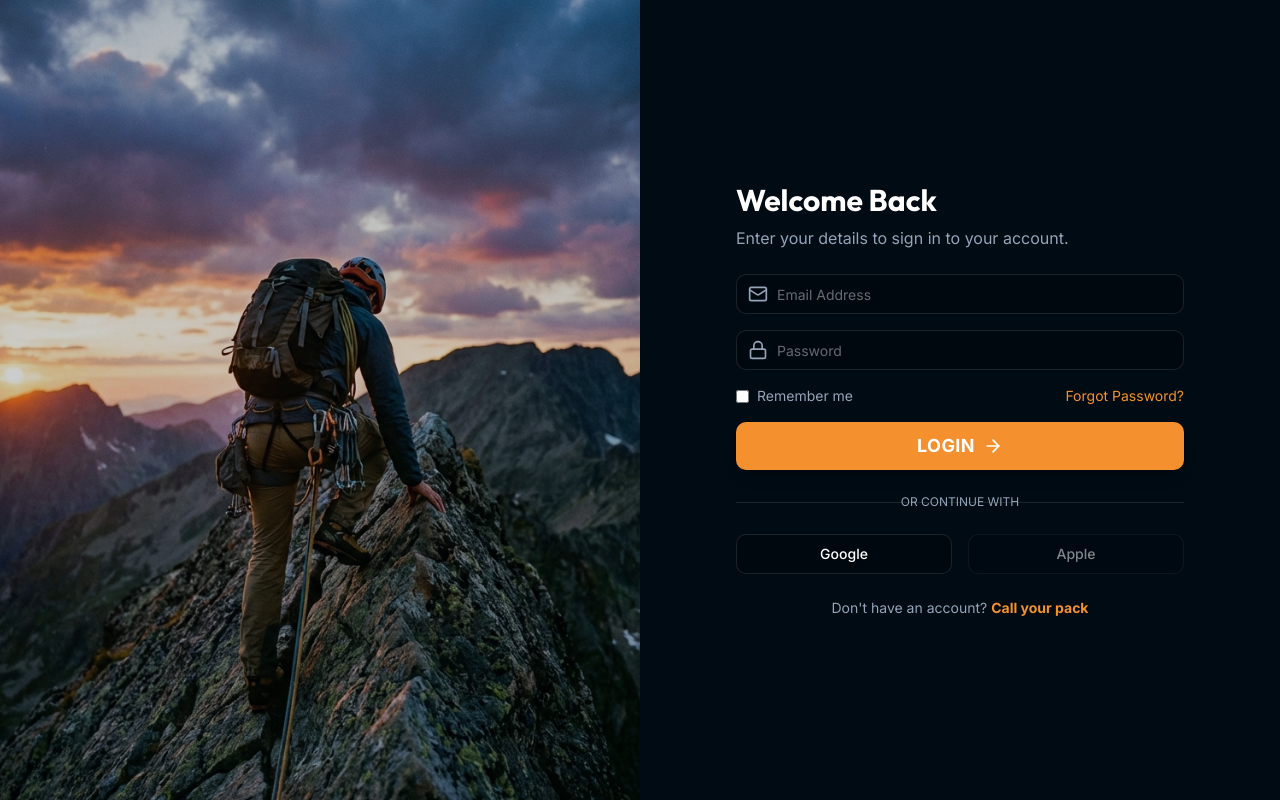
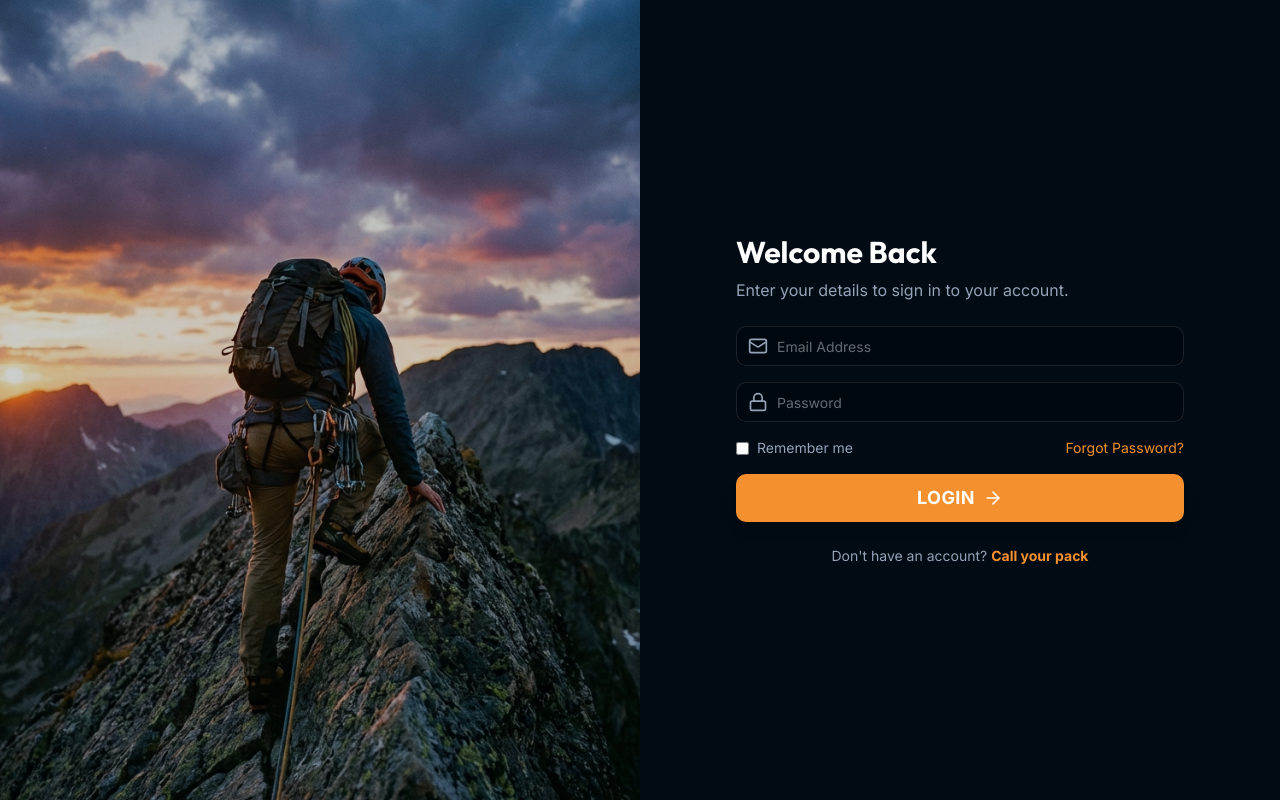
Before and after one commit to puffball0/Howl, a React app in the folder frontend/: page /login in a window 1280 px wide. Built offline with nearby package versions, Linux system fonts and the light colour scheme; no server answers; the HTML template or start-up script is replaced by a standard one.

Commit message:
implementing 'remember me' functionality

```diff
--- a/frontend/src/contexts/AuthContext.tsx
+++ b/frontend/src/contexts/AuthContext.tsx
@@ -13,7 +13,7 @@ interface AuthContextType {
     user: UserProfile | null;
     isLoading: boolean;
     isAuthenticated: boolean;
-    login: (email: string, password: string) => Promise<void>;
+    login: (email: string, password: string, rememberMe?: boolean) => Promise<void>;
     register: (email: string, password: string, displayName?: string) => Promise<void>;
     logout: () => void;
     googleLogin: () => void;
@@ -77,9 +77,9 @@ export const AuthProvider: React.FC<AuthProviderProps> = ({ children }) => {
         }
     }, []);
 
-    const login = async (email: string, password: string): Promise<void> => {
+    const login = async (email: string, password: string, rememberMe: boolean = true): Promise<void> => {
         const response = await authApi.login(email, password);
-        setTokens(response.access_token, response.refresh_token);
+        setTokens(response.access_token, response.refresh_token, rememberMe);
         const profile = await userApi.getProfile();
         setUser(profile);
     };
--- a/frontend/src/pages/Login.tsx
+++ b/frontend/src/pages/Login.tsx
@@ -7,7 +7,7 @@ import { useAuth } from "../contexts/AuthContext";
 
 const Login = () => {
     const navigate = useNavigate();
-    const { login, googleLogin } = useAuth();
+    const { login } = useAuth();
     const [email, setEmail] = useState("");
     const [password, setPassword] = useState("");
     const [isLoading, setIsLoading] = useState(false);
@@ -98,35 +98,7 @@ const Login = () => {
                 </Button>
             </form>
 
-            <div className="relative">
-                <div className="absolute inset-0 flex items-center">
-                    <span className="w-full border-t border-white/10" />
-                </div>
-                <div className="relative flex justify-center text-xs uppercase">
-                    <span className="bg-howl-navy lg:bg-transparent px-2 text-muted-foreground px-2">
-                        Or continue with
-                    </span>
-                </div>
-            </div>
 
-            <div className="grid grid-cols-2 gap-4">
-                <Button
-                    variant="outline"
-                    className="bg-black/20 border-white/10 text-white hover:bg-white/10 hover:text-white"
-                    onClick={googleLogin}
-                    type="button"
-                >
-                    Google
-                </Button>
-                <Button
-                    variant="outline"
-                    className="bg-black/20 border-white/10 text-white hover:bg-white/10 hover:text-white"
-                    type="button"
-                    disabled
-                >
-                    Apple
-                </Button>
-            </div>
 
             <p className="text-center text-sm text-muted-foreground">
                 Don&apos;t have an account?{" "}
--- a/frontend/src/services/api.ts
+++ b/frontend/src/services/api.ts
@@ -7,21 +7,28 @@ const TOKEN_KEY = 'howl_access_token';
 const REFRESH_TOKEN_KEY = 'howl_refresh_token';
 
 export const getAccessToken = (): string | null => {
-    return localStorage.getItem(TOKEN_KEY);
+    return localStorage.getItem(TOKEN_KEY) || sessionStorage.getItem(TOKEN_KEY);
 };
 
 export const getRefreshToken = (): string | null => {
-    return localStorage.getItem(REFRESH_TOKEN_KEY);
+    return localStorage.getItem(REFRESH_TOKEN_KEY) || sessionStorage.getItem(REFRESH_TOKEN_KEY);
 };
 
-export const setTokens = (accessToken: string, refreshToken: string): void => {
-    localStorage.setItem(TOKEN_KEY, accessToken);
-    localStorage.setItem(REFRESH_TOKEN_KEY, refreshToken);
+export const setTokens = (accessToken: string, refreshToken: string, remember: boolean = true): void => {
+    if (remember) {
+        localStorage.setItem(TOKEN_KEY, accessToken);
+        localStorage.setItem(REFRESH_TOKEN_KEY, refreshToken);
+    } else {
+        sessionStorage.setItem(TOKEN_KEY, accessToken);
+        sessionStorage.setItem(REFRESH_TOKEN_KEY, refreshToken);
+    }
 };
 
 export const clearTokens = (): void => {
     localStorage.removeItem(TOKEN_KEY);
     localStorage.removeItem(REFRESH_TOKEN_KEY);
+    sessionStorage.removeItem(TOKEN_KEY);
+    sessionStorage.removeItem(REFRESH_TOKEN_KEY);
 };
 
 // API client with automatic token handling
@@ -156,9 +163,7 @@ export const authApi = {
             password,
         }),
 
-    googleLogin: () => {
-        window.location.href = `${API_BASE_URL}/api/auth/google`;
-    },
+
 
     logout: () => {
         clearTokens();
```
